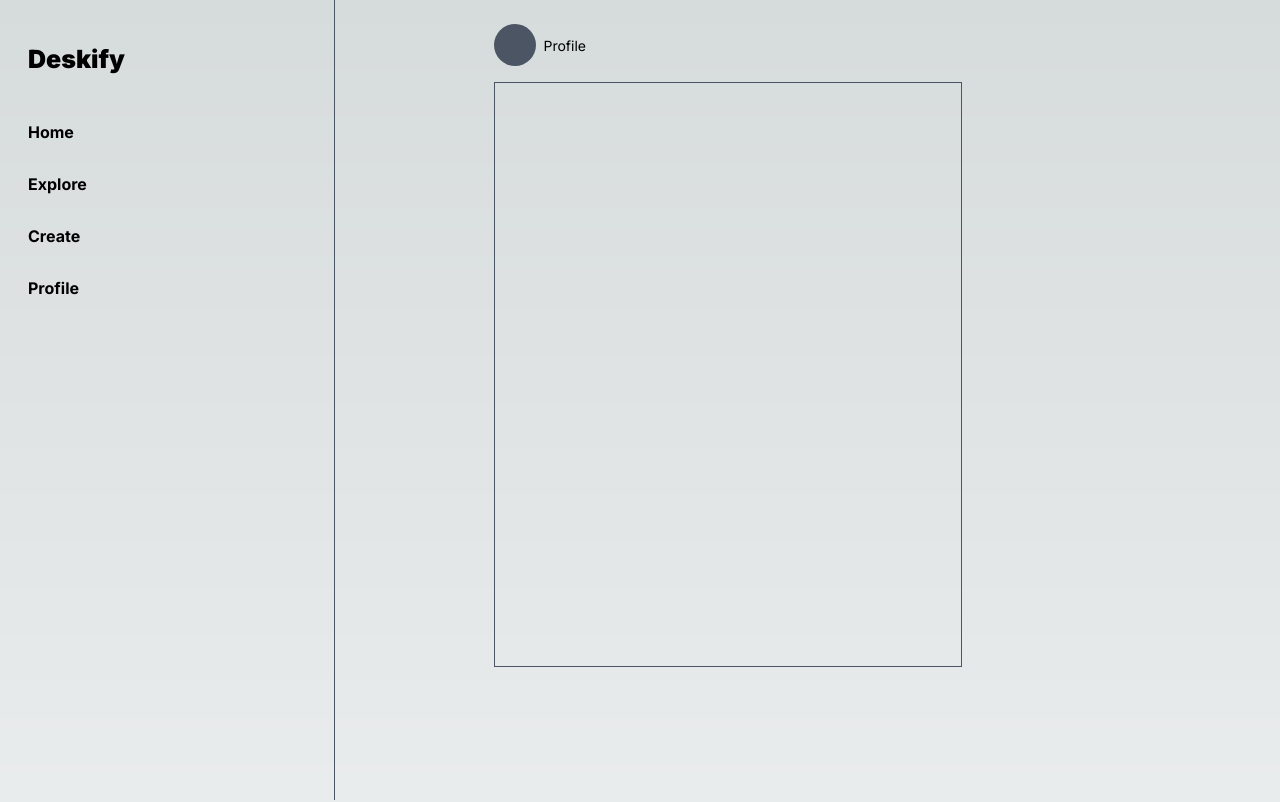
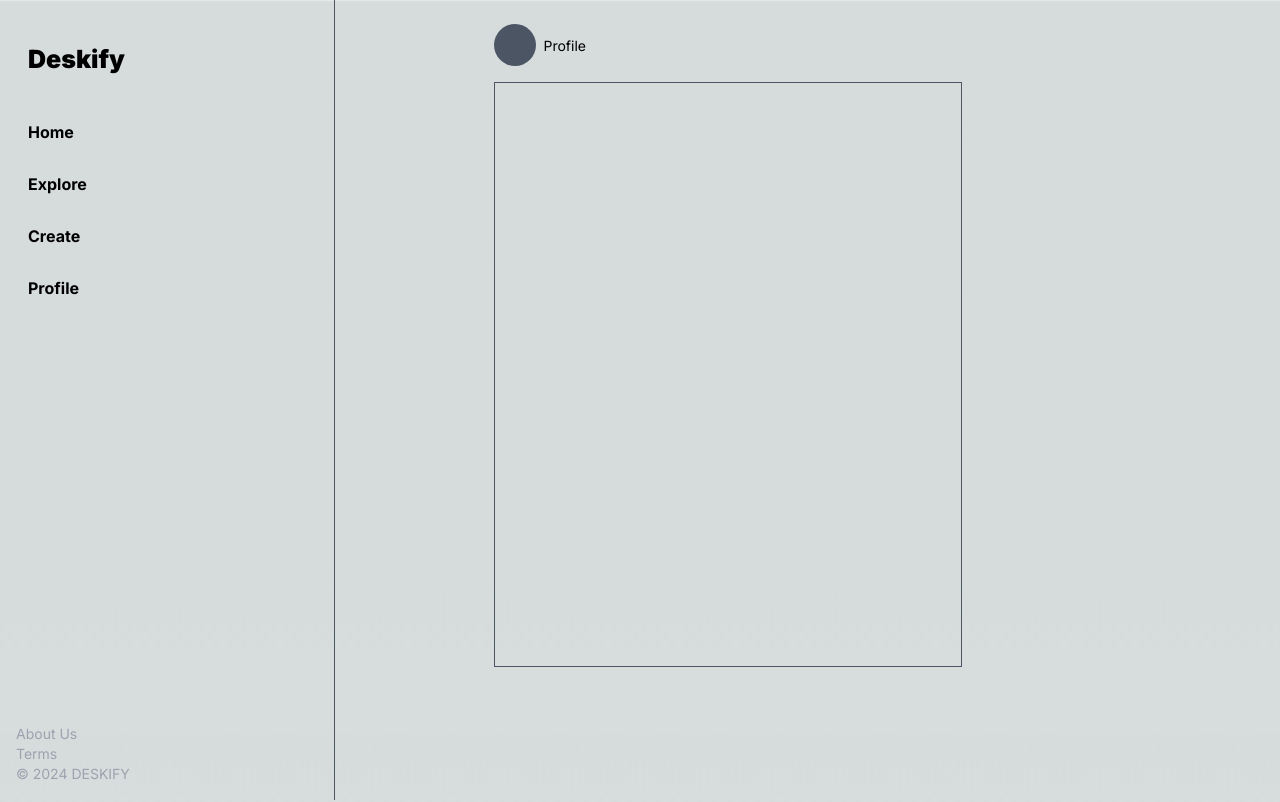
Before and after one commit to jukangpark/Deskify, a Next.js app: page / in a window 1280 px wide. Shown: the top 802 px of the page. Built offline with nearby package versions, Linux system fonts and the light colour scheme.

Commit message:
Add Footer & NavigationLogo

```diff
--- /dev/null
+++ b/src/app/components/common/NavigationLogo.tsx
@@ -0,0 +1,13 @@
+import Link from "next/link";
+
+const NavigationLogo = () => {
+  return (
+    <div className="w-[311px] h-[73px] mb-[19px] pt-[25px] pr-[12px] pb-[16px] pl-[12px] text-[25px] font-black">
+      <Link href="/" className="block w-full h-full">
+        Deskify
+      </Link>
+    </div>
+  );
+};
+
+export default NavigationLogo;
--- /dev/null
+++ b/src/app/components/layout/Footer.tsx
@@ -0,0 +1,11 @@
+const Footer = () => {
+  return (
+    <div className="w-full text-gray-400 text-sm mt-4">
+      <div>About Us</div>
+      <div>Terms</div>
+      <div>© 2024 DESKIFY</div>
+    </div>
+  );
+};
+
+export default Footer;
--- a/src/app/components/layout/Navigation.tsx
+++ b/src/app/components/layout/Navigation.tsx
@@ -1,12 +1,13 @@
 import Link from "next/link";
 import { navigationArray } from "@/app/constants";
+import NavigationLogo from "../common/NavigationLogo";
+import Footer from "./Footer";
 
 const Navigation = () => {
   return (
-    <ul className="fixed left-0 top-0 h-full w-[335px] p-4 border-r border-gray-600">
-      <div className="w-[311px] h-[73px] mb-[19px] pt-[25px] pr-[12px] pb-[16px] pl-[12px] text-[25px] font-black">
-        Deskify
-      </div>
+    <ul className="fixed left-0 top-0 h-full w-[335px] p-4 border-r border-gray-600 flex flex-col justify-between">
+      <div>
+        <NavigationLogo />
         {navigationArray.map((item) => (
           <li
             key={item.link}
@@ -17,11 +18,9 @@ const Navigation = () => {
             </Link>
           </li>
         ))}
-      <div className="w-[311px] h-[48px] m-[4px_0] p-[0] text-[16px] font-bold">
-        <Link href="/profile" className="block w-full h-full p-[12px]">
-          Profile
-        </Link>
       </div>
+
+      <Footer />
     </ul>
   );
 };
--- a/src/app/components/layout/Posts.tsx
+++ b/src/app/components/layout/Posts.tsx
@@ -1,10 +1,12 @@
 import Post from "../Post";
 
 const Posts = () => {
+  const postsArray = Array.from({ length: 50 });
   return (
     <div className="w-[630px] mx-auto">
-      <Post />
-      <Post />
+      {postsArray.map((_, index) => (
+        <Post key={index} />
+      ))}
     </div>
   );
 };
--- a/src/app/constants.ts
+++ b/src/app/constants.ts
@@ -2,4 +2,5 @@ export const navigationArray = [
   { label: "Home", link: "/" },
   { label: "Explore", link: "/explore" },
   { label: "Create", link: "/create" },
+  { label: "Profile", link: "/profile" },
 ];
```
Lines whose indentation alone changed are shown as unchanged.
